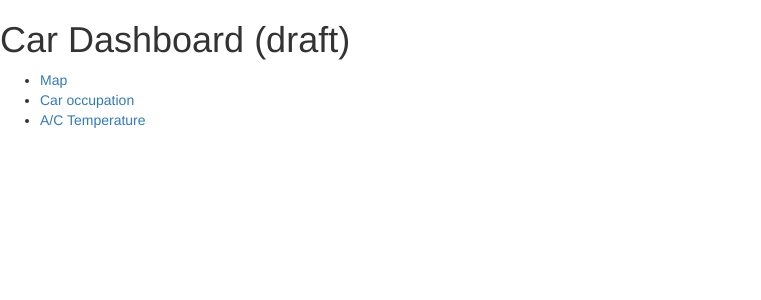
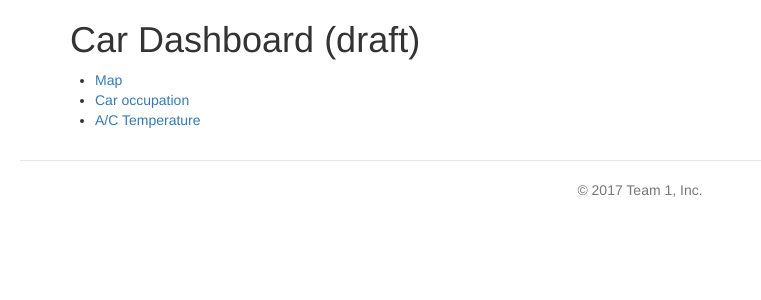
Before and after one commit to david-simoes-93/SH17, a Flask app: page / in a window 1280 px wide. Shown: the top 300 px of the page, without its empty margins (0-761 px from the left). Run offline with Flask 2, Linux system fonts and the light colour scheme; some libraries are stand-ins or nearby versions.

Commit message:
bootstrap container

```diff
--- /dev/null
+++ b/VDU/static/css/ie10-viewport-bug-workaround.css
@@ -0,0 +1,13 @@
+/*!
+ * IE10 viewport hack for Surface/desktop Windows 8 bug
+ * Copyright 2014-2015 Twitter, Inc.
+ * Licensed under MIT (https://github.com/twbs/bootstrap/blob/master/LICENSE)
+ */
+
+/*
+ * See the Getting Started docs for more information:
+ * http://getbootstrap.com/getting-started/#support-ie10-width
+ */
+@-ms-viewport     { width: device-width; }
+@-o-viewport      { width: device-width; }
+@viewport         { width: device-width; }
--- /dev/null
+++ b/VDU/static/css/main.css
@@ -0,0 +1,9 @@
+
+
+/* Custom page footer */
+.footer {
+    padding-top: 19px;
+    color: #777;
+    border-top: 1px solid #e5e5e5;
+    margin: 20px 20px 20px;
+}
--- /dev/null
+++ b/VDU/static/js/ie-emulation-modes-warning.js
@@ -0,0 +1,51 @@
+// NOTICE!! DO NOT USE ANY OF THIS JAVASCRIPT
+// IT'S JUST JUNK FOR OUR DOCS!
+// ++++++++++++++++++++++++++++++++++++++++++
+/*!
+ * Copyright 2014-2015 Twitter, Inc.
+ *
+ * Licensed under the Creative Commons Attribution 3.0 Unported License. For
+ * details, see https://creativecommons.org/licenses/by/3.0/.
+ */
+// Intended to prevent false-positive bug reports about Bootstrap not working properly in old versions of IE due to folks testing using IE's unreliable emulation modes.
+(function () {
+  'use strict';
+
+  function emulatedIEMajorVersion() {
+    var groups = /MSIE ([0-9.]+)/.exec(window.navigator.userAgent)
+    if (groups === null) {
+      return null
+    }
+    var ieVersionNum = parseInt(groups[1], 10)
+    var ieMajorVersion = Math.floor(ieVersionNum)
+    return ieMajorVersion
+  }
+
+  function actualNonEmulatedIEMajorVersion() {
+    // Detects the actual version of IE in use, even if it's in an older-IE emulation mode.
+    // IE JavaScript conditional compilation docs: https://msdn.microsoft.com/library/121hztk3%28v=vs.94%29.aspx
+    // @cc_on docs: https://msdn.microsoft.com/library/8ka90k2e%28v=vs.94%29.aspx
+    var jscriptVersion = new Function('/*@cc_on return @_jscript_version; @*/')() // jshint ignore:line
+    if (jscriptVersion === undefined) {
+      return 11 // IE11+ not in emulation mode
+    }
+    if (jscriptVersion < 9) {
+      return 8 // IE8 (or lower; haven't tested on IE<8)
+    }
+    return jscriptVersion // IE9 or IE10 in any mode, or IE11 in non-IE11 mode
+  }
+
+  var ua = window.navigator.userAgent
+  if (ua.indexOf('Opera') > -1 || ua.indexOf('Presto') > -1) {
+    return // Opera, which might pretend to be IE
+  }
+  var emulated = emulatedIEMajorVersion()
+  if (emulated === null) {
+    return // Not IE
+  }
+  var nonEmulated = actualNonEmulatedIEMajorVersion()
+
+  if (emulated !== nonEmulated) {
+    window.alert('WARNING: You appear to be using IE' + nonEmulated + ' in IE' + emulated + ' emulation mode.\nIE emulation modes can behave significantly differently from ACTUAL older versions of IE.\nPLEASE DON\'T FILE BOOTSTRAP BUGS based on testing in IE emulation modes!')
+  }
+})();
--- /dev/null
+++ b/VDU/static/js/ie10-viewport-bug-workaround.js
@@ -0,0 +1,23 @@
+/*!
+ * IE10 viewport hack for Surface/desktop Windows 8 bug
+ * Copyright 2014-2015 Twitter, Inc.
+ * Licensed under MIT (https://github.com/twbs/bootstrap/blob/master/LICENSE)
+ */
+
+// See the Getting Started docs for more information:
+// http://getbootstrap.com/getting-started/#support-ie10-width
+
+(function () {
+  'use strict';
+
+  if (navigator.userAgent.match(/IEMobile\/10\.0/)) {
+    var msViewportStyle = document.createElement('style')
+    msViewportStyle.appendChild(
+      document.createTextNode(
+        '@-ms-viewport{width:auto!important}'
+      )
+    )
+    document.querySelector('head').appendChild(msViewportStyle)
+  }
+
+})();
--- a/VDU/templates/index.html
+++ b/VDU/templates/index.html
@@ -10,12 +10,16 @@
     <p><a href=# id="calculate">calculate server side</a>
     -->
 
-    <h1>Car Dashboard (draft)</h1>
 
-    <ul>
-        <li><a href="map">Map</a></li>
-        <li><a href="car-seats">Car occupation</a></li>
-        <li><a href="temperature">A/C Temperature</a></li>
-    </ul>
+        <h1>Car Dashboard (draft)</h1>
+        <div class="row">
 
+
+        <ul>
+            <li><a href="map">Map</a></li>
+            <li><a href="car-seats">Car occupation</a></li>
+            <li><a href="temperature">A/C Temperature</a></li>
+        </ul>
+        </div>
+    </div>
 {% endblock %}
--- a/VDU/templates/layout.html
+++ b/VDU/templates/layout.html
@@ -2,12 +2,23 @@
 <html lang="en">
 <head>
     <link href="static/css/bootstrap.min.css" rel="stylesheet" media="screen">
+    <link href="static/css/ie10-viewport-bug-workaround.css" rel="stylesheet">
+    <link href="static/css/main.css" rel="stylesheet">
+
+    <script src="static/js/ie-emulation-modes-warning.js"></script>
     <script src="http://code.jquery.com/jquery-latest.js"></script>
     <script src="static/js/bootstrap.min.js"></script>
+    <script src="static/js/ie10-viewport-bug-workaround.js"></script>
+    <script type="text/javascript">var $SCRIPT_ROOT = {{ request.script_root|tojson|safe }};</script>
+
     <meta name="viewport" content="width=device-width, initial-scale=1.0">
-    <script type="text/javascript">var $SCRIPT_ROOT = {{ request.script_root|tojson|safe }};</script>
     <title>VDU</title>
 </head>
 <body>
-    {% block body %}{% endblock %}
+    <div class="container">
+        {% block body %}{% endblock %}
+    </div>
+    <footer class="footer text-center">
+        <p>&copy; 2017 Team 1, Inc.</p>
+    </footer>
 </body>
```
